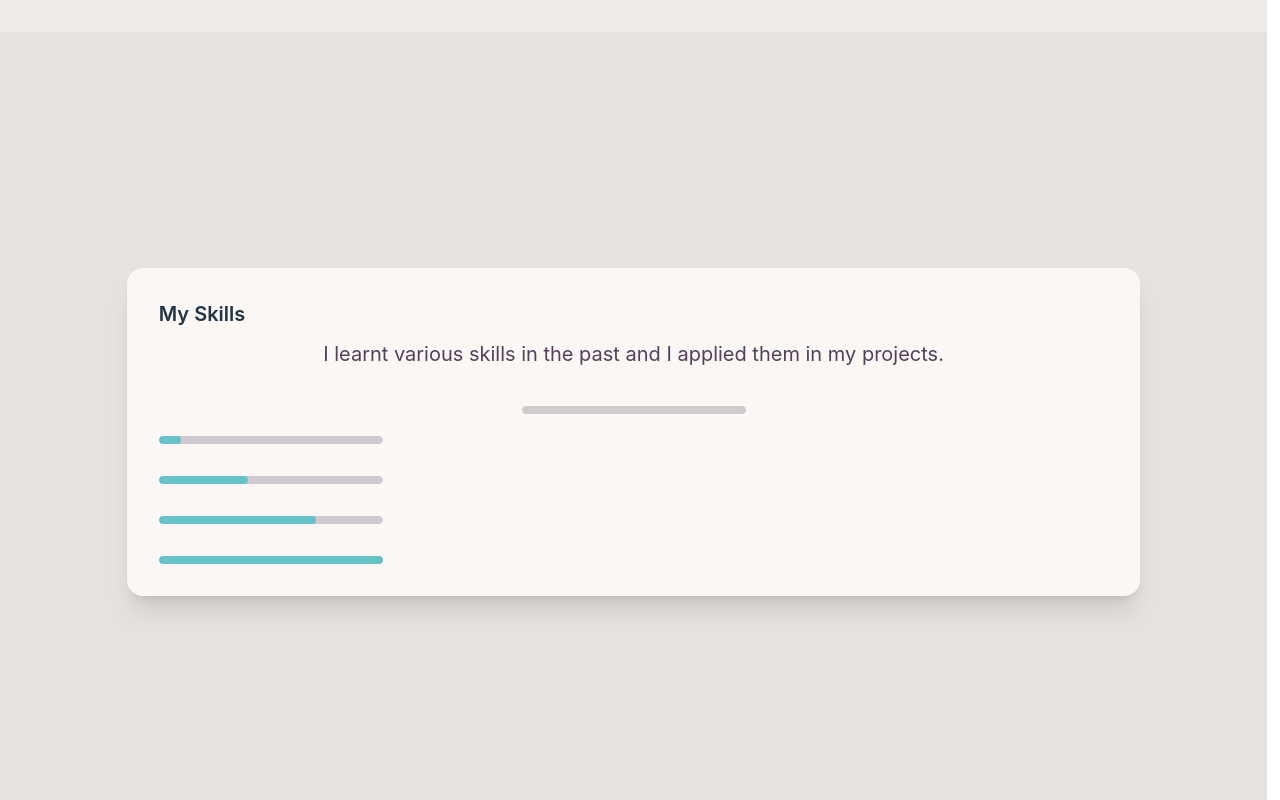
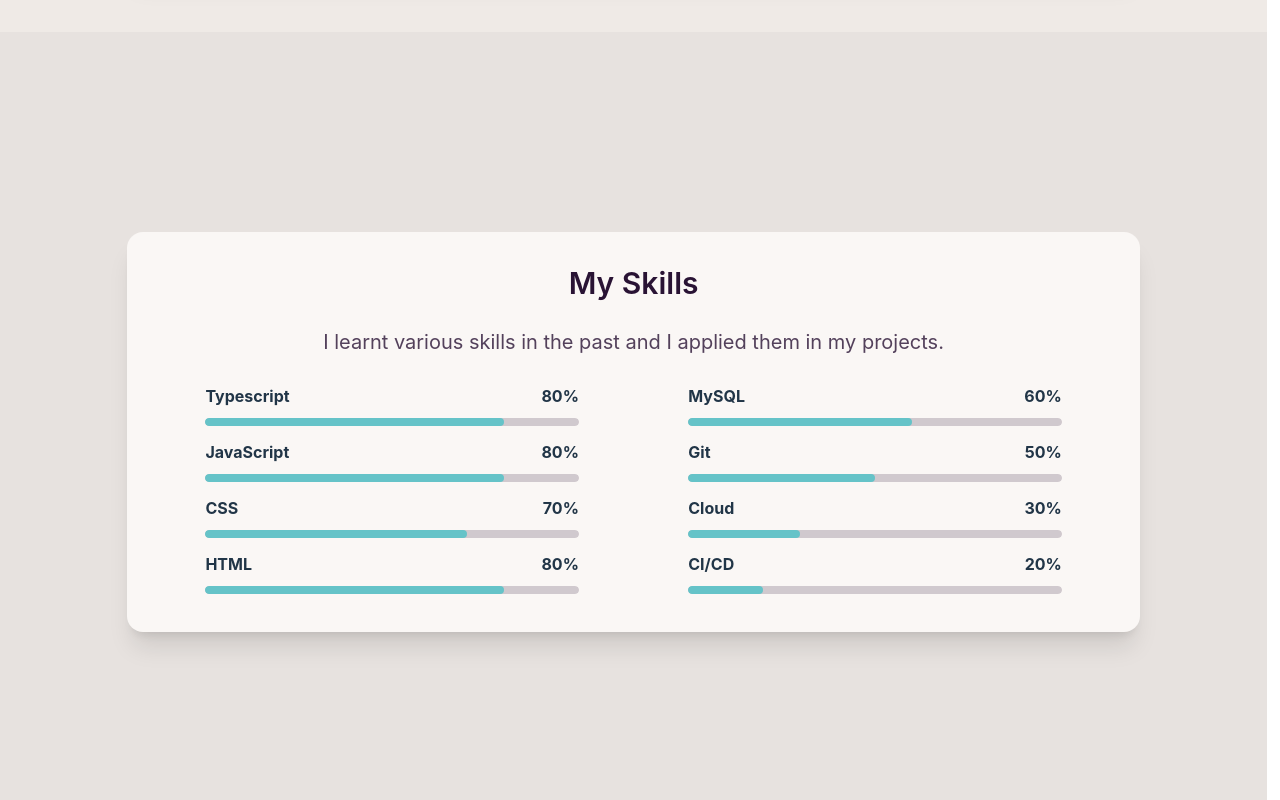
Before and after one commit to redfrogsss/jacky.fan, a React (Vite) app: page / in a window 1280 px wide. Shown: the part 1568-2368 px from the top of the page. Built offline with nearby package versions, Linux system fonts and the light colour scheme.

Commit message:
feat: skill section

```diff
--- a/src/pages/HomePage.tsx
+++ b/src/pages/HomePage.tsx
@@ -112,6 +112,26 @@ export default function HomePage() {
         );
     }
 
+    interface SkillItemInterface {
+        name: string;
+        percentage: number;
+    }
+
+    const SkillItem = ({name = "", percentage = 0}:SkillItemInterface) => {
+        return (
+            <div className="w-[80%] justify-self-center">
+                <div className="grid grid-cols-2">
+                    <div className="text-left font-bold">{name}</div>
+                    <div className="text-right font-bold">{percentage}%</div>
+                </div>
+                <progress
+                    className="progress progress-primary"
+                    value={percentage}
+                    max="100"
+                ></progress>
+            </div>
+        );
+    }
 
     return (
         <div className="w-[99vw] bg-base-100">
@@ -120,7 +140,10 @@ export default function HomePage() {
                 <header className="fixed w-full top-0 z-50">
                     <NavBar />
                 </header>
-                <div id="intro" className="flex items-center justify-center h-screen">
+                <div
+                    id="intro"
+                    className="flex items-center justify-center h-screen"
+                >
                     <article className="prose lg:prose-xl">
                         <h1>Jacky FAN</h1>
                         <h4>A Computing Student at PolyU</h4>
@@ -208,9 +231,9 @@ export default function HomePage() {
                 <div className="flex items-center justify-center h-screen">
                     <div className="card w-[80%] h-auto bg-base-100 shadow-xl">
                         <div className="card-body">
-                            <h2 className="card-title">My Projects</h2>
                             <center>
                                 <article className="prose lg:prose-xl">
+                                    <h3>My Projects</h3>
                                     <p>
                                         In the past, I have done various
                                         projects for school and hobbies. Most of
@@ -231,42 +254,28 @@ export default function HomePage() {
                 <div className="flex items-center justify-center h-screen">
                     <div className="card w-[80%] h-auto bg-base-100 shadow-xl">
                         <div className="card-body">
-                            <h2 className="card-title">My Skills</h2>
                             <center>
                                 <article className="prose lg:prose-xl">
+                                    <h3>My Skills</h3>
                                     <p>
-                                        I learnt various skills in the past and I applied them in my projects.
+                                        I learnt various skills in the past and
+                                        I applied them in my projects.
                                     </p>
                                 </article>
                             </center>
-                            <div className="mt-4 grid grid-rows-4 gap-4">
-                                <div>
-                                    <progress
-                                        className="progress progress-primary w-56"
-                                        value="0"
-                                        max="100"
-                                    ></progress>
+                            <div className="mt-4 grid grid-cols-2 gap-4">
+                                <div className="grid grid-rows-4 gap-2">
+                                    <SkillItem name="Typescript" percentage={80} />
+                                    <SkillItem name="JavaScript" percentage={80} />
+                                    <SkillItem name="CSS" percentage={70} />
+                                    <SkillItem name="HTML" percentage={80} />
                                 </div>
-                                <progress
-                                    className="progress progress-primary w-56"
-                                    value="10"
-                                    max="100"
-                                ></progress>
-                                <progress
-                                    className="progress progress-primary w-56"
-                                    value="40"
-                                    max="100"
-                                ></progress>
-                                <progress
-                                    className="progress progress-primary w-56"
-                                    value="70"
-                                    max="100"
-                                ></progress>
-                                <progress
-                                    className="progress progress-primary w-56"
-                                    value="100"
-                                    max="100"
-                                ></progress>
+                                <div className="grid grid-rows-4 gap-2">
+                                    <SkillItem name="MySQL" percentage={60} />
+                                    <SkillItem name="Git" percentage={50} />
+                                    <SkillItem name="Cloud" percentage={30} />
+                                    <SkillItem name="CI/CD" percentage={20} />
+                                </div>
                             </div>
                         </div>
                     </div>
```
